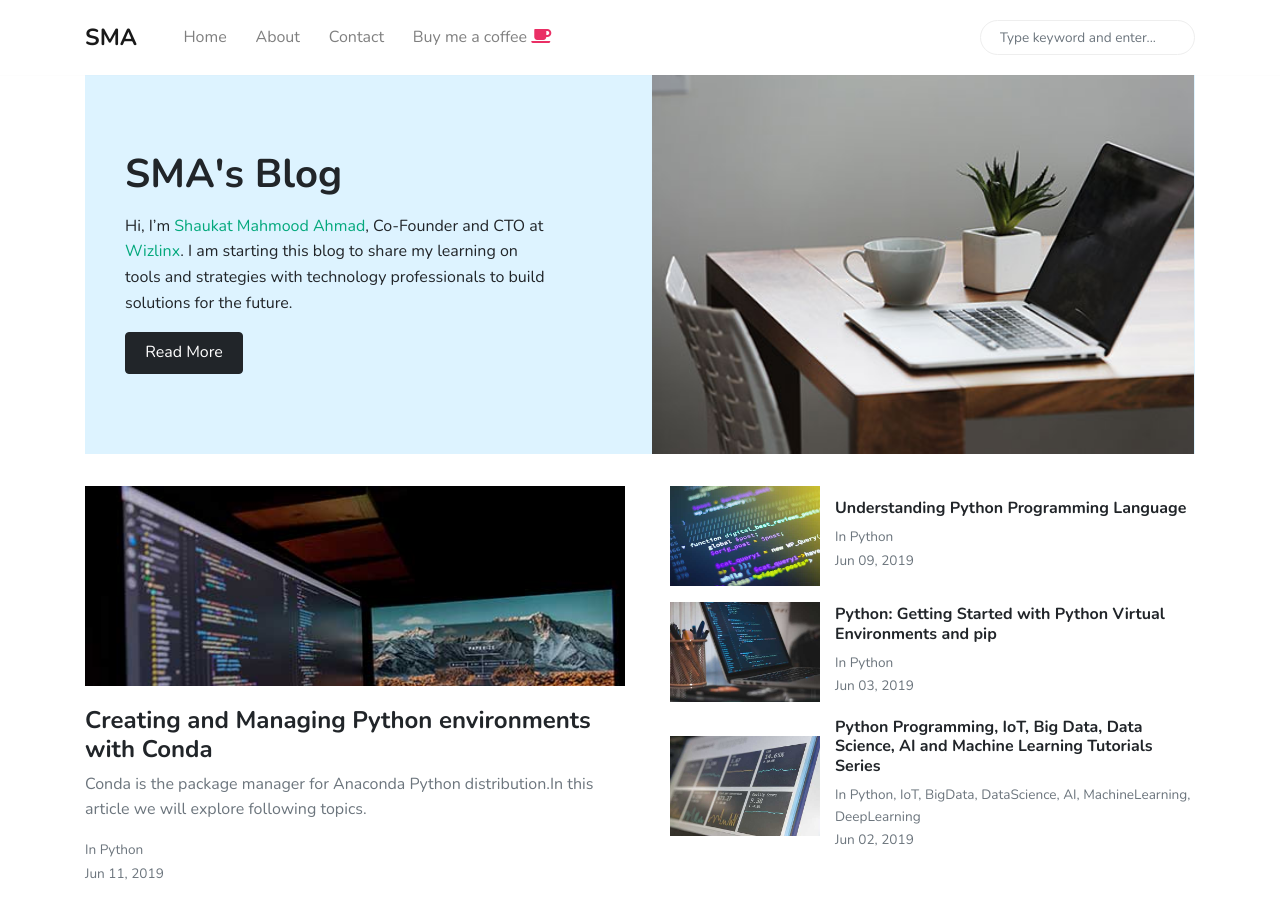
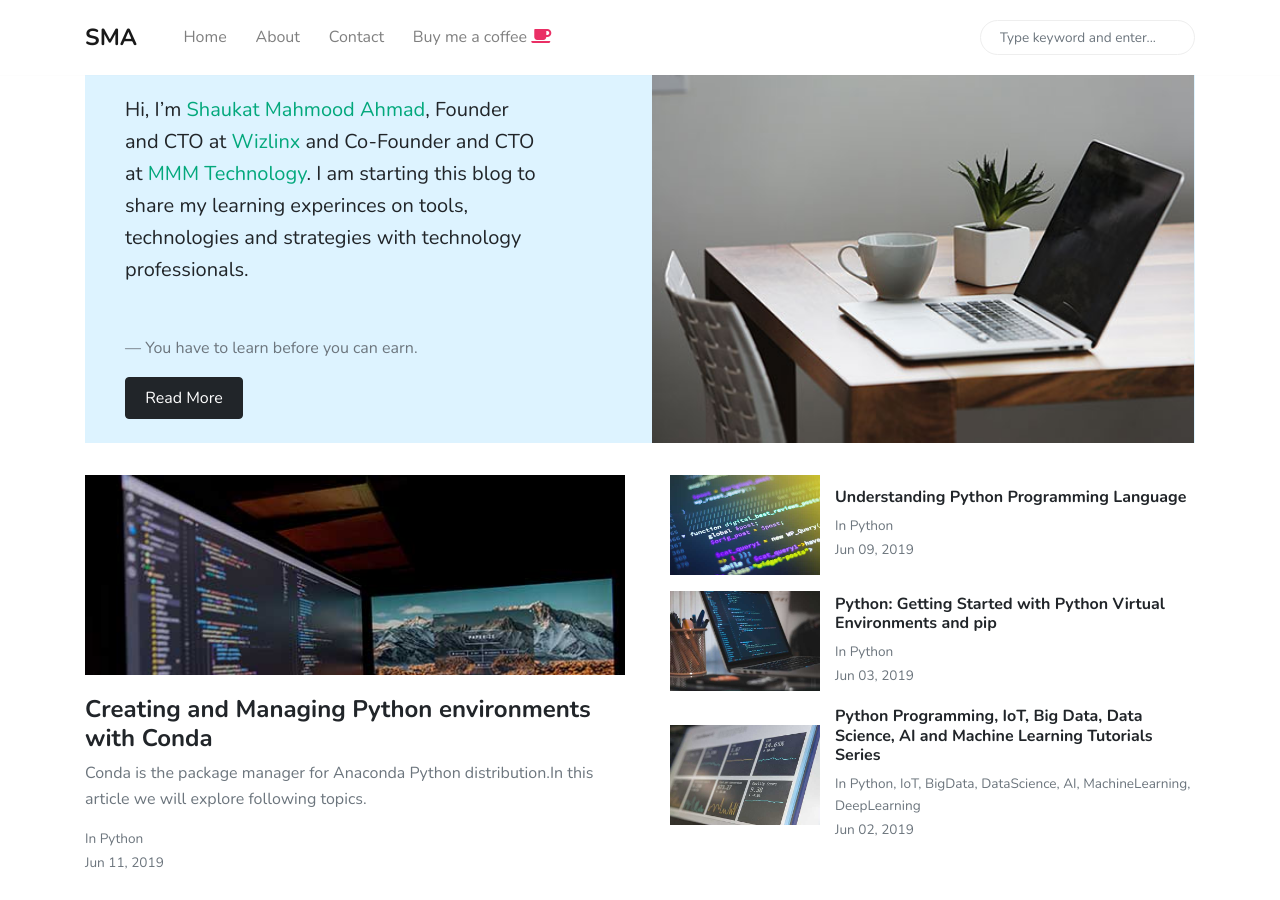
Before and after one commit to imsma/imsma.github.io, a Jekyll site: the page built from index.html, in a window 1280 px wide and 900 px high. Built offline with Jekyll 4.4.1, drawn with Linux system fonts in a browser that asks for light colours; nearby versions of some CDN libraries; the list of posts is cut into pages by our own code.

Commit message:
updated my intro

```diff
--- a/index.html
+++ b/index.html
@@ -15,15 +15,20 @@ pageHead: "<link rel='canonical' href='https://www.sma.im/' />"
 
 <!-- Home Intro -->
 <div class="jumbotron jumbotron-fluid pt-0 pb-0 mb-2rem bg-lightblue position-relative remove-site-content-margin">
-    <div class="pl-4 pr-0 h-100 tofront">
+    <div class="pl-4 pr-0 h-00 tofront">
         <div class="row justify-content-between">
-            <div class="col-md-5 pt-6 pb-6 align-self-center">
-                <h1 class="mb-3 font-weight-bold">SMA's Blog</h1>
-                <p class="mb-3">
+            <div class="col-md-5 pt-4 pb-4 align-self-center">
+                <!-- <h1 class="mb-3 font-weight-bold">SMA's Blog</h1> -->
+                <!-- <p class="mb-3"> -->
+                <!-- </p> -->
+                <blockquote class="blockquote">
+                    <p class="mb-0">
                         Hi, I’m <a href="https://www.linkedin.com/in/shaukat-mahmood-ahmad-b8123319/">Shaukat Mahmood Ahmad</a>,
-                        Co-Founder and CTO at <a href="https://www.wizlinx.com">Wizlinx</a>.
-                        I am starting this blog to share my learning on tools and strategies with technology professionals to build solutions for the future.
-                </p>
+                        Founder and CTO at <a href="https://www.wizlinx.com">Wizlinx</a> and Co-Founder and CTO at <a href="https://www.mmmtechltd.com">MMM Technology</a>.
+                        I am starting this blog to share my learning experinces on tools, technologies and strategies with technology professionals.
+                    </p>
+                    <footer class="blockquote-footer">You have to learn before you can earn.</footer>
+                  </blockquote>
                 <a href="{{site.baseurl}}/about.html" class="btn btn-dark">Read More</a>
             </div>
             <div class="col-md-6 d-none d-md-block pr-0" style="background-size:cover;background-image:url({{ "/assets/images/home.jpg" | relative_url }});">	</div>
```
Also changed, not shown: _drafts/install-mysql-5.7-on-ubuntu-linx.md (+6 -0 lines).
